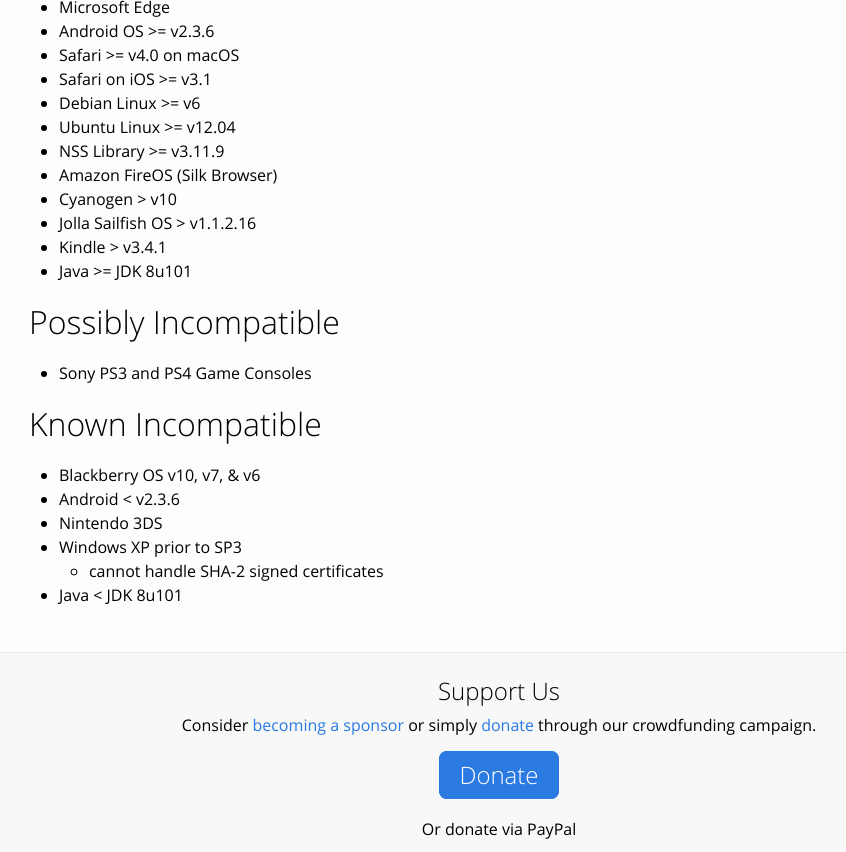
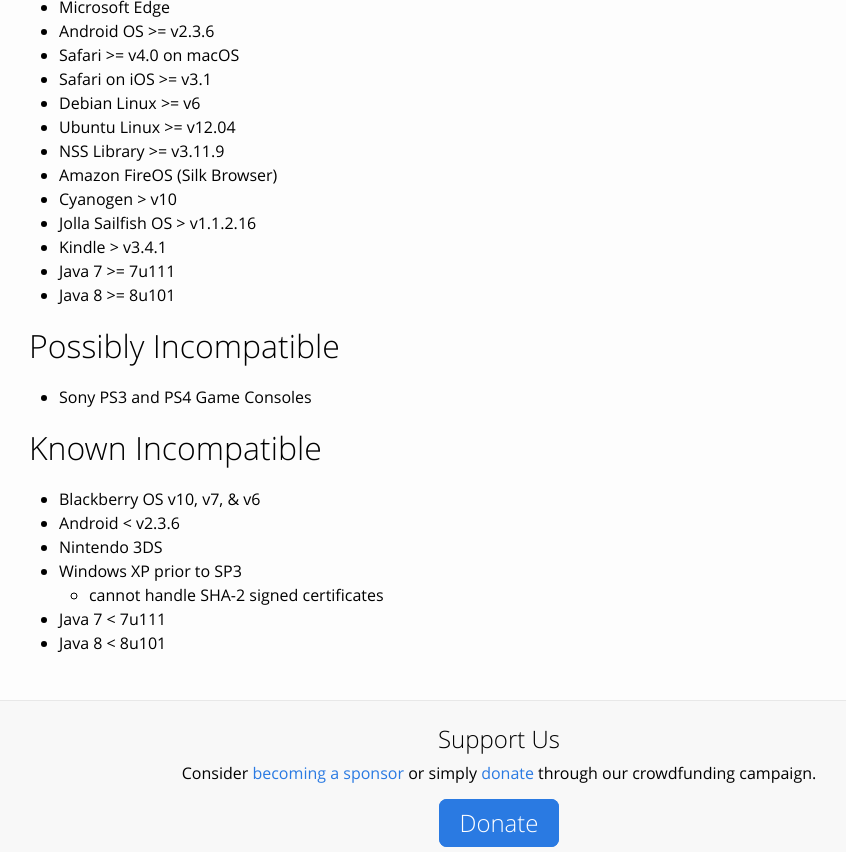
Before and after one commit to snowman1120/website, a Jekyll site: the page built from docs/cert-compat.md, in a window 1280 px wide and 900 px high, scrolled down 696 px, cut to the strip 0-852 px from the top of the window. Shown: the whole strip, without its empty margins (141-987 px from the left). Built offline with Jekyll 4.4.1, drawn with Linux system fonts in a browser that asks for light colours.

Commit message:
added JDK 7u111 compatibility (#101)
https://bugs.openjdk.java.net/browse/JDK-8154757

I tested validating an LE certificate under 7u111 successfully; previous versions failed as expected.

```diff
--- a/docs/cert-compat.md
+++ b/docs/cert-compat.md
@@ -30,7 +30,8 @@ You may want to visit [this particular community forum discussion](https://commu
 * Cyanogen > v10
 * Jolla Sailfish OS > v1.1.2.16
 * Kindle > v3.4.1
-* Java >= JDK 8u101
+* Java 7 >= 7u111
+* Java 8 >= 8u101
 
 # Possibly Incompatible
 
@@ -43,4 +44,5 @@ You may want to visit [this particular community forum discussion](https://commu
 * Nintendo 3DS
 * Windows XP prior to SP3
   * cannot handle SHA-2 signed certificates
-* Java < JDK 8u101
+* Java 7 < 7u111
+* Java 8 < 8u101
```
